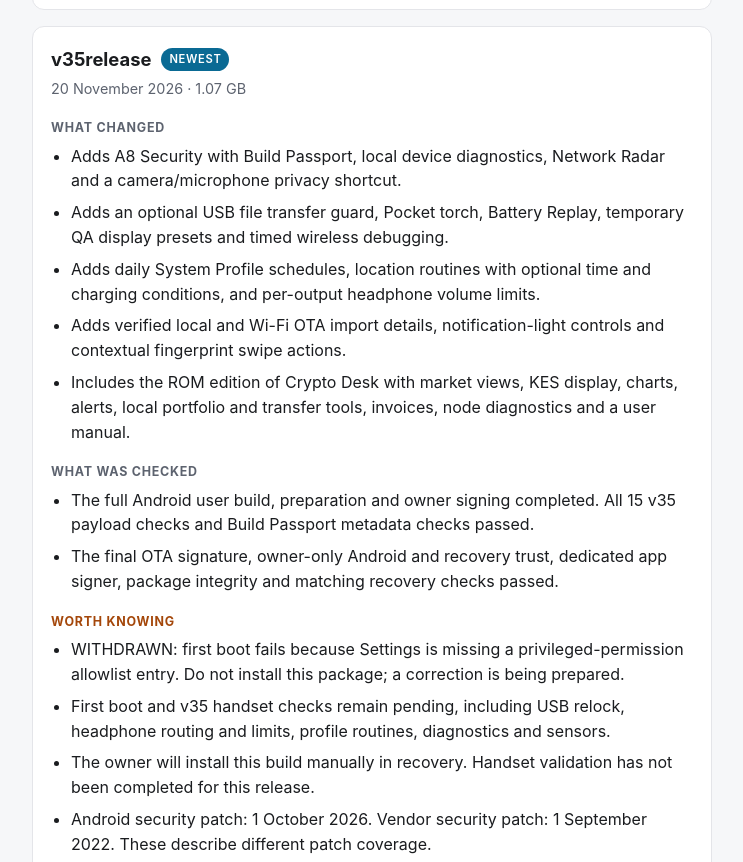
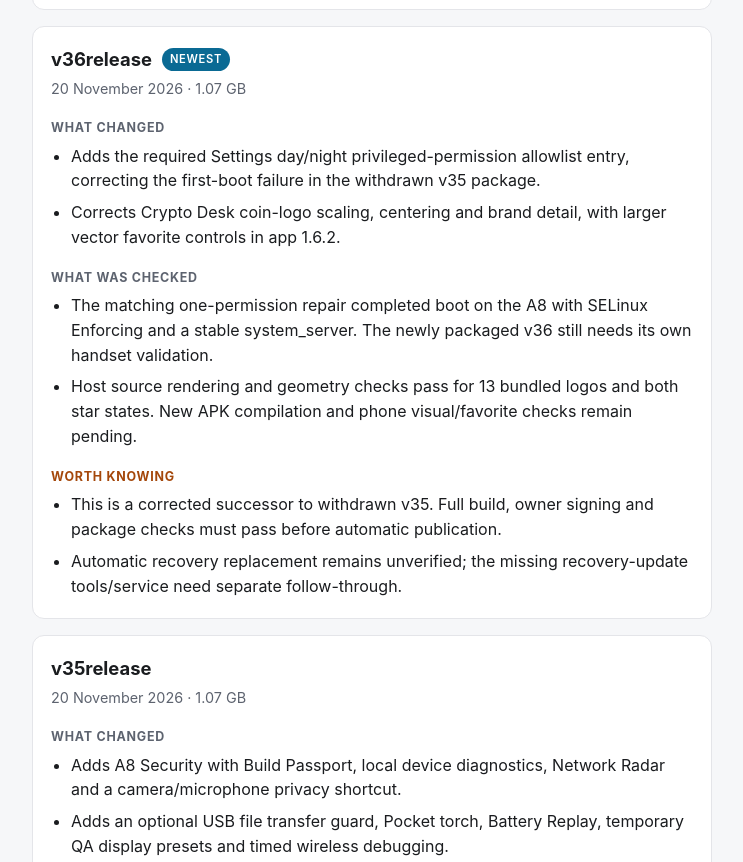
Before and after one commit to monsiu/a530f-ota, a plain HTML site: page docs/index.html in a window 1280 px wide. Shown: the part 499-1361 px from the top of the page, without its empty margins (268-1011 px from the left). Drawn offline with Linux system fonts and the light colour scheme.

Commit message:
v36release: publish verified OTA and update build notes

```diff
--- a/docs/index.html
+++ b/docs/index.html
@@ -120,8 +120,29 @@
 
       <section class="build">
         <div class="buildhead">
+          <h2>v36release</h2>
+          <span class="badge">Newest</span>
+        </div>
+        <p class="meta">20 November 2026 &middot; 1.07 GB</p>
+        <h3>What changed</h3>
+        <ul>
+          <li>Adds the required Settings day/night privileged-permission allowlist entry, correcting the first-boot failure in the withdrawn v35 package.</li>
+          <li>Corrects Crypto Desk coin-logo scaling, centering and brand detail, with larger vector favorite controls in app 1.6.2.</li>
+        </ul>
+        <h3>What was checked</h3>
+        <ul>
+          <li>The matching one-permission repair completed boot on the A8 with SELinux Enforcing and a stable system_server. The newly packaged v36 still needs its own handset validation.</li>
+          <li>Host source rendering and geometry checks pass for 13 bundled logos and both star states. New APK compilation and phone visual/favorite checks remain pending.</li>
+        </ul>
+        <h3 class="warn">Worth knowing</h3>
+        <ul>
+          <li>This is a corrected successor to withdrawn v35. Full build, owner signing and package checks must pass before automatic publication.</li>
+          <li>Automatic recovery replacement remains unverified; the missing recovery-update tools/service need separate follow-through.</li>
+        </ul>
+      </section>
+      <section class="build">
+        <div class="buildhead">
           <h2>v35release</h2>
-          <span class="badge">Newest</span>
         </div>
         <p class="meta">20 November 2026 &middot; 1.07 GB</p>
         <h3>What changed</h3>
```
Also changed, not shown: jackpotlte.json (+5 -5 lines).
